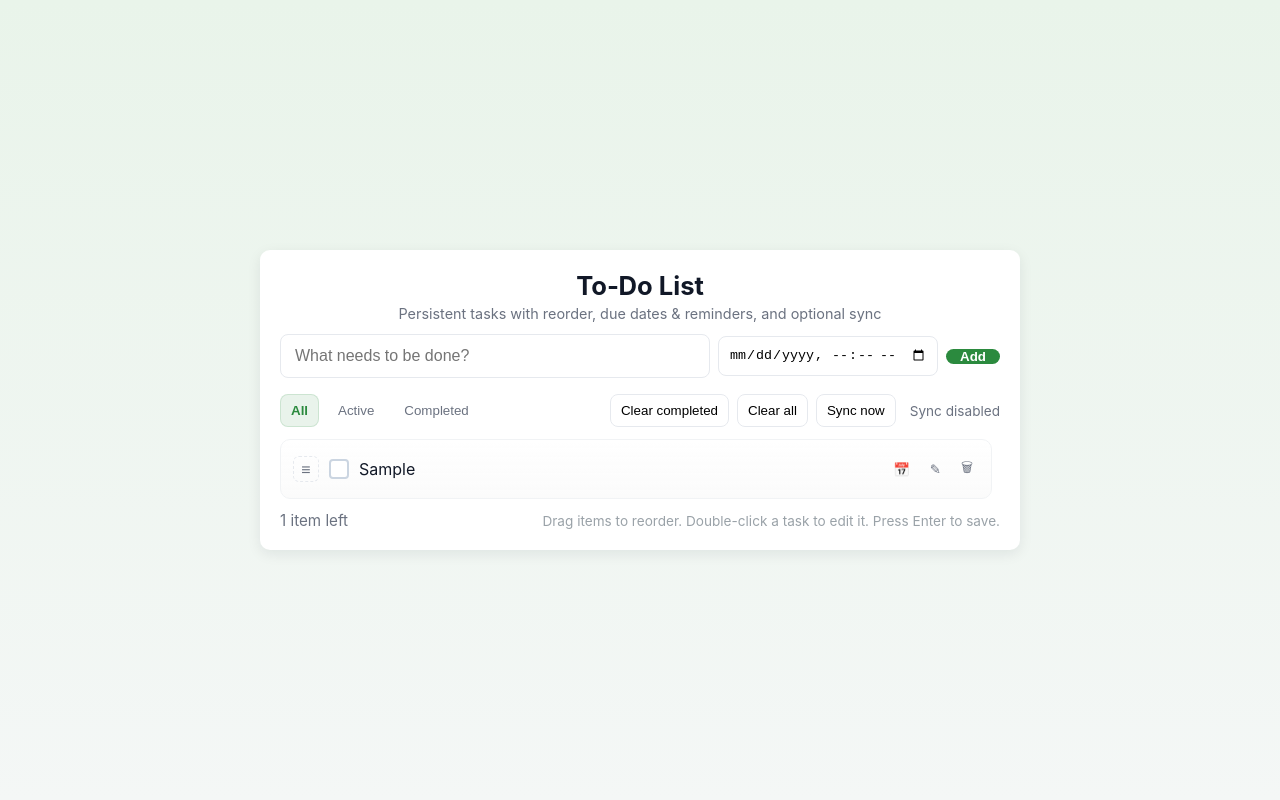
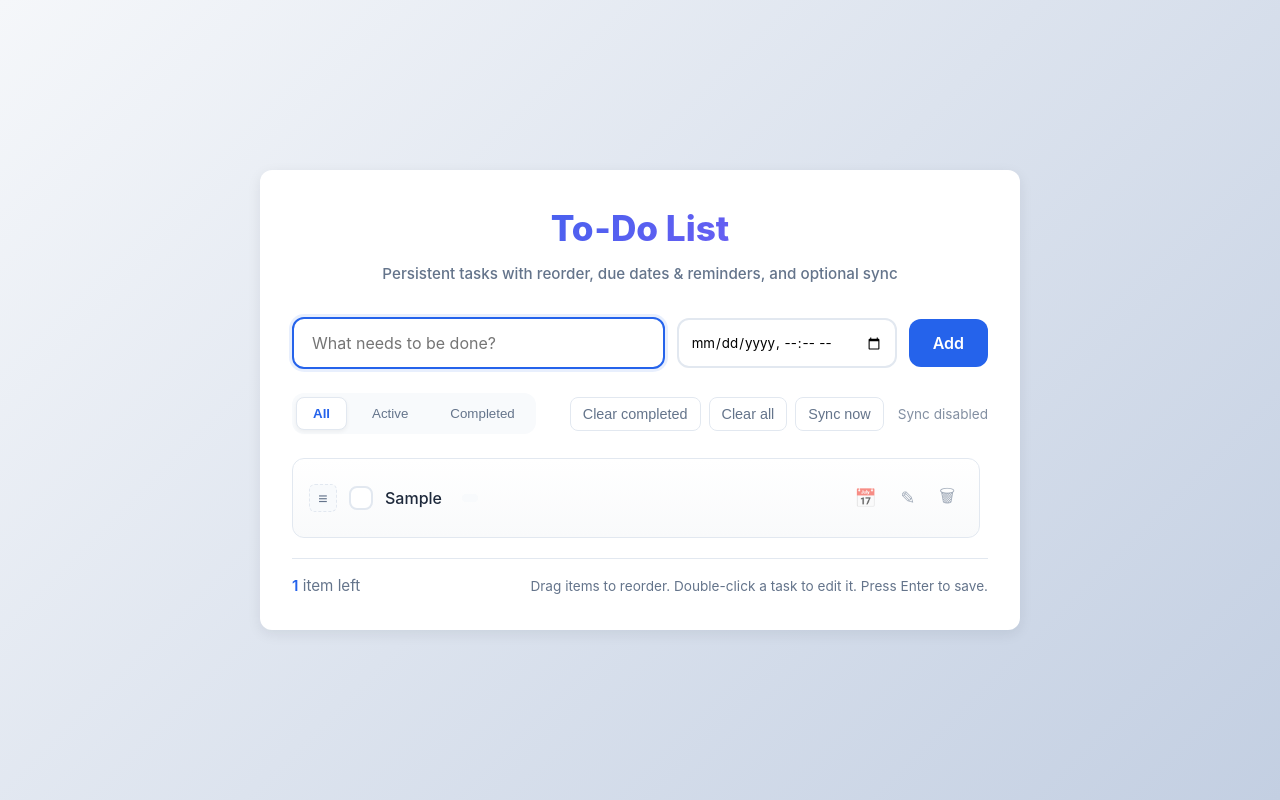
Before and after one commit to chiaralinlin/lin, a plain HTML site: page index.html in a window 1280 px wide. Both pictures are taken after typing "Sample" into the empty fields and a click on the button "Add". Drawn offline with Linux system fonts and the light colour scheme.

Commit message:
优化界面设计和交互体验

```diff
--- a/app.js
+++ b/app.js
@@ -510,7 +510,7 @@ function render() {
 
   // update count
   const remaining = todos.filter(t => !t.completed).length;
-  countEl.textContent = `${remaining} item${remaining !== 1 ? 's' : ''} left`;
+  countEl.innerHTML = `<span class="count">${remaining}</span> item${remaining !== 1 ? 's' : ''} left`;
 
   // update filter active state
   filterButtons.forEach(btn => btn.classList.toggle('active', btn.dataset.filter === filter));
--- a/style.css
+++ b/style.css
@@ -1,12 +1,20 @@
 :root{
-  --bg:#f4f7f6;
+  --bg:#f8fafc;
   --panel:#ffffff;
-  --accent:#2b8a3e;
-  --muted:#6b7280;
-  --danger:#e53e3e;
+  --accent:#2563eb;
+  --accent-hover:#1d4ed8;
+  --muted:#64748b;
+  --danger:#ef4444;
+  --warning:#f59e0b;
+  --success:#10b981;
+  --text-primary:#1e293b;
+  --text-secondary:#64748b;
+  --border:#e2e8f0;
   --shadow: 0 4px 14px rgba(16,24,40,0.08);
-  --radius:10px;
+  --shadow-hover: 0 10px 25px -5px rgba(0,0,0,0.1);
+  --radius:12px;
   --max-width:760px;
+  --transition: all 0.2s ease;
 }
 
 *{box-sizing:border-box}
@@ -14,12 +22,15 @@ html,body{height:100%}
 body{
   margin:0;
   font-family:Inter, system-ui, -apple-system, "Segoe UI", Roboto, "Helvetica Neue", Arial;
-  background:linear-gradient(180deg,#e9f4ea 0%, var(--bg) 100%);
-  color:#111827;
+  background:linear-gradient(135deg, #f5f7fa 0%, #c3cfe2 100%);
+  color:var(--text-primary);
   display:flex;
   align-items:center;
   justify-content:center;
-  padding:32px;
+  min-height:100vh;
+  padding:20px;
+  font-size:16px;
+  line-height:1.5;
 }
 
 .app{
@@ -28,45 +39,83 @@ body{
   background:var(--panel);
   border-radius:var(--radius);
   box-shadow:var(--shadow);
-  padding:20px;
+  padding:32px;
+  transition:var(--transition);
 }
 
 .app-header{
   text-align:center;
-  margin-bottom:12px;
+  margin-bottom:32px;
+  animation: fadeInDown 0.5s ease-out;
 }
-.app-header h1{margin:0;font-size:1.6rem}
-.subtitle{margin:4px 0 0;color:var(--muted);font-size:0.9rem}
+.app-header h1{
+  margin:0;
+  font-size:2.2rem;
+  font-weight:800;
+  background:linear-gradient(135deg, var(--accent), #8b5cf6);
+  -webkit-background-clip:text;
+  background-clip:text;
+  color:transparent;
+  margin-bottom:8px;
+}
+.subtitle{
+  margin:0;
+  color:var(--text-secondary);
+  font-size:0.95rem;
+  font-weight:500;
+}
 
 /* Add section */
 .add-section{
   display:flex;
-  gap:8px;
-  margin:12px 0 16px;
+  gap:12px;
+  margin-bottom:24px;
   align-items:center;
+  animation: fadeInUp 0.5s ease-out 0.1s both;
 }
 #newTodo{
   flex:1;
-  padding:12px 14px;
-  border:1px solid #e6e9ee;
-  border-radius:8px;
+  padding:14px 18px;
+  border:2px solid var(--border);
+  border-radius:var(--radius);
   font-size:1rem;
   outline:none;
+  transition:var(--transition);
+  background-color:var(--panel);
+  font-family:inherit;
+}
+#newTodo:focus{
+  border-color:var(--accent);
+  box-shadow:0 0 0 3px rgba(37, 99, 235, 0.1);
 }
 #newDue{
   width:220px;
-  padding:10px;
-  border:1px solid #e6e9ee;
-  border-radius:8px;
+  padding:14px 12px;
+  border:2px solid var(--border);
+  border-radius:var(--radius);
+  transition:var(--transition);
+  font-family:inherit;
+}
+#newDue:focus{
+  border-color:var(--accent);
+  box-shadow:0 0 0 3px rgba(37, 99, 235, 0.1);
 }
 #addBtn{
   background:var(--accent);
   color:#fff;
   border:0;
-  padding:0 14px;
-  border-radius:8px;
+  padding:14px 24px;
+  border-radius:var(--radius);
   cursor:pointer;
   font-weight:600;
+  transition:var(--transition);
+  font-family:inherit;
+  font-size:1rem;
+}
+#addBtn:hover{
+  background:var(--accent-hover);
+  transform:translateY(-1px);
+  box-shadow:var(--shadow-hover);
 }
 
 /* Controls */
@@ -74,117 +123,357 @@ body{
   display:flex;
   align-items:center;
   justify-content:space-between;
-  gap:12px;
-  margin-bottom:12px;
+  gap:16px;
+  margin-bottom:24px;
+  flex-wrap:wrap;
+  animation: fadeInUp 0.5s ease-out 0.2s both;
 }
-.filters{display:flex;gap:8px}
+.filters{display:flex;gap:8px;background:var(--bg);padding:4px;border-radius:var(--radius)}
 .filter{
   background:transparent;
   border:1px solid transparent;
-  padding:8px 10px;
+  padding:8px 16px;
   border-radius:8px;
   cursor:pointer;
-  color:var(--muted);
+  color:var(--text-secondary);
+  transition:var(--transition);
+  font-weight:500;
+}
+.filter:hover:not(.active){
+  background:rgba(255,255,255,0.6);
 }
 .filter.active{
-  background:rgba(43,138,62,0.1);
+  background:var(--panel);
   color:var(--accent);
-  border-color:rgba(43,138,62,0.15);
+  border-color:var(--border);
   font-weight:600;
+  box-shadow:0 2px 4px rgba(0,0,0,0.05);
 }
-.actions{display:flex;gap:8px;align-items:center}
+.actions{display:flex;gap:8px;align-items:center;flex-wrap:wrap}
 .actions button{
   background:transparent;
-  border:1px solid #e6e9ee;
-  padding:8px 10px;
+  border:1px solid var(--border);
+  padding:8px 12px;
   border-radius:8px;
   cursor:pointer;
+  color:var(--text-secondary);
+  transition:var(--transition);
+  font-size:0.9rem;
+  font-weight:500;
 }
+.actions button:hover{
+  background:var(--bg);
+  color:var(--text-primary);
+}
+.sync-status{font-size:0.85rem;color:var(--muted);margin-left:6px;animation: pulse 2s infinite}
 .sync-status{font-size:0.85rem;color:var(--muted);margin-left:6px}
 
 /* List */
 .list-wrap{
-  max-height:54vh;
-  overflow:auto;
+  max-height:50vh;
+  overflow-y:auto;
   padding-right:8px;
-  margin-bottom:12px;
+  margin-bottom:20px;
+  animation: fadeInUp 0.5s ease-out 0.3s both;
 }
-.todo-list{list-style:none;padding:0;margin:0;display:flex;flex-direction:column;gap:10px}
+.todo-list{list-style:none;padding:0;margin:0;display:flex;flex-direction:column;gap:12px}
+
+/* Custom scrollbar */
+.list-wrap::-webkit-scrollbar{
+  width:6px;
+}
+.list-wrap::-webkit-scrollbar-track{
+  background:var(--bg);
+  border-radius:10px;
+}
+.list-wrap::-webkit-scrollbar-thumb{
+  background:var(--border);
+  border-radius:10px;
+}
+.list-wrap::-webkit-scrollbar-thumb:hover{
+  background:var(--text-secondary);
+}
 .todo-item{
   display:flex;
   align-items:center;
   gap:12px;
-  padding:12px;
-  background:linear-gradient(180deg, rgba(255,255,255,0.6), rgba(250,250,250,0.8));
-  border-radius:10px;
-  border:1px solid #f1f3f5;
+  padding:16px;
+  background:linear-gradient(180deg, var(--panel), #f9fafb);
+  border-radius:var(--radius);
+  border:1px solid var(--border);
   align-items:center;
+  transition:var(--transition);
+  position:relative;
+  overflow:hidden;
+}
+.todo-item::before{
+  content:'';
+  position:absolute;
+  left:0;
+  top:0;
+  bottom:0;
+  width:4px;
+  background:linear-gradient(to bottom, var(--accent), #8b5cf6);
+  transform:scaleY(0);
+  transition:transform 0.3s ease;
+}
+.todo-item:hover::before{
+  transform:scaleY(1);
+}
+.todo-item:hover{
+  box-shadow:var(--shadow-hover);
+  transform:translateY(-1px);
 }
 .todo-item.dragging{opacity:0.6;transform:scale(0.995);box-shadow:0 6px 18px rgba(0,0,0,0.06);}
+.todo-item.drag-over{border-color:var(--accent);background:linear-gradient(180deg, #eff6ff, #ffffff);}
 
 /* left chunk */
-.todo-left{display:flex;align-items:center;gap:10px;flex:1}
+.todo-left{display:flex;align-items:center;gap:12px;flex:1;min-width:0}
 .handle{
-  width:26px;height:26px;border-radius:6px;border:1px dashed #e6e9ee;display:flex;align-items:center;justify-content:center;
-  color:var(--muted);
+  width:28px;height:28px;border-radius:6px;border:1px dashed var(--border);display:flex;align-items:center;justify-content:center;
+  color:var(--text-secondary);
   cursor:grab;
+  transition:var(--transition);
+  background:var(--bg);
+}
+.handle:hover{
+  border-color:var(--accent);
+  color:var(--accent);
+  background:#eff6ff;
 }
 .handle:active{cursor:grabbing}
 
 /* checkbox */
 .toggle{
-  width:20px;height:20px;border-radius:4px;border:2px solid #cbd5e1;display:inline-flex;align-items:center;justify-content:center;
-  cursor:pointer;background:#fff;
+  width:24px;height:24px;border-radius:8px;border:2px solid var(--border);display:inline-flex;align-items:center;justify-content:center;
+  cursor:pointer;background:var(--panel);
+  transition:var(--transition);
+  flex-shrink:0;
+}
+.toggle:hover{
+  border-color:var(--accent);
 }
 .toggle.checked{
   background:var(--accent);
   border-color:var(--accent);
+  transform:scale(1.1);
 }
-.checkmark{width:10px;height:10px;background:#fff;border-radius:2px;opacity:0.95;transform:scale(0.9)}
+.toggle.checked:hover{
+  background:var(--accent-hover);
+  border-color:var(--accent-hover);
+}
+.checkmark{width:12px;height:12px;background:#fff;border-radius:2px;opacity:0.95;transform:scale(0.9);animation: checkmark 0.3s ease-out forwards}
 
 /* text */
 .todo-text{
   font-size:1rem;
-  color:#111827;
+  color:var(--text-primary);
   min-width:0;
   word-break:break-word;
+  font-weight:500;
+  transition:var(--transition);
 }
-.todo-text.completed{color:var(--muted);text-decoration:line-through;opacity:0.85}
+.todo-text:hover:not(.completed){
+  color:var(--accent);
+}
+.todo-text.completed{
+  color:var(--text-secondary);
+  text-decoration:line-through;
+  opacity:0.7;
+  font-weight:400;
+  animation: fadeCompleted 0.3s ease-out}
 
 /* due */
 .due{
-  font-size:0.85rem;color:var(--muted);margin-left:6px;
+  font-size:0.85rem;color:var(--text-secondary);margin-left:8px;padding:4px 8px;border-radius:16px;background:var(--bg);
+  transition:var(--transition);
+  flex-shrink:0;
 }
-.due.due-soon{color:#b45309;font-weight:600}
-.due.overdue{color:var(--danger);font-weight:700}
+.due.due-soon{color:var(--warning);background:#fef3c7;font-weight:600}
+.due.overdue{color:var(--danger);background:#fee2e2;font-weight:700}
 
 /* edit input */
 .edit-input{
-  padding:8px 10px;
+  padding:10px 12px;
   font-size:1rem;
-  border:1px solid #e6e9ee;
-  border-radius:8px;
+  border:2px solid var(--accent);
+  border-radius:var(--radius);
   width:100%;
+  outline:none;
+  font-family:inherit;
+  box-shadow:0 0 0 3px rgba(37, 99, 235, 0.1);
+  animation: inputFocus 0.2s ease-out;
 }
 
 /* right buttons */
-.todo-actions{display:flex;gap:8px}
+.todo-actions{display:flex;gap:8px;opacity:0.6;transition:opacity 0.2s ease}
+.todo-item:hover .todo-actions{opacity:1}
 .icon-btn{
   border:0;
   background:transparent;
   cursor:pointer;
-  color:var(--muted);
-  padding:6px;
-  border-radius:6px;
+  color:var(--text-secondary);
+  padding:8px;
+  border-radius:8px;
+  transition:var(--transition);
+  font-size:1.1rem;
+  display:flex;
+  align-items:center;
+  justify-content:center;
 }
-.icon-btn:hover{background:#f3f6f5;color:#111827}
+.icon-btn:hover{
+  background:var(--bg);
+  color:var(--accent);
+  transform:scale(1.1);
+}
+.icon-btn:active{
+  transform:scale(0.95);
+}
 
 /* footer */
-.status{display:flex;justify-content:space-between;align-items:center;color:var(--muted);font-size:0.95rem}
-.hint{font-size:0.85rem;color:#9aa2a8}
+.status{
+  display:flex;
+  justify-content:space-between;
+  align-items:center;
+  color:var(--text-secondary);
+  font-size:0.95rem;
+  padding-top:16px;
+  border-top:1px solid var(--border);
+  animation: fadeInUp 0.5s ease-out 0.4s both;
+}
+.count{
+  font-weight:600;
+  color:var(--accent);
+}
+.hint{font-size:0.85rem;color:var(--text-secondary);line-height:1.4}
+
+/* Animations */
+@keyframes fadeInDown {
+  from {
+    opacity: 0;
+    transform: translateY(-20px);
+  }
+  to {
+    opacity: 1;
+    transform: translateY(0);
+  }
+}
+
+@keyframes fadeInUp {
+  from {
+    opacity: 0;
+    transform: translateY(20px);
+  }
+  to {
+    opacity: 1;
+    transform: translateY(0);
+  }
+}
+
+@keyframes pulse {
+  0%, 100% {
+    opacity: 0.7;
+  }
+  50% {
+    opacity: 1;
+  }
+}
+
+@keyframes checkmark {
+  0% {
+    transform: scale(0);
+    opacity: 0;
+  }
+  50% {
+    transform: scale(1.2);
+  }
+  100% {
+    transform: scale(1);
+    opacity: 0.95;
+  }
+}
+
+@keyframes fadeCompleted {
+  from {
+    opacity: 1;
+    color: var(--text-primary);
+  }
+  to {
+    opacity: 0.7;
+    color: var(--text-secondary);
+  }
+}
+
+@keyframes inputFocus {
+  from {
+    transform: scale(0.95);
+  }
+  to {
+    transform: scale(1);
+  }
+}
 
 /* responsive */
 @media (max-width:820px){
   #newDue{display:none}
   .actions{flex-wrap:wrap}
 }
+
+@media (max-width:768px){
+  .app{
+    padding:24px;
+  }
+  .app-header h1{
+    font-size:1.8rem;
+  }
+  .add-section{
+    flex-direction:column;
+    align-items:stretch;
+  }
+  #newTodo{
+    width:100%;
+  }
+  .controls{
+    flex-direction:column;
+    align-items:stretch;
+  }
+  .filters{
+    justify-content:center;
+    order:1;
+  }
+  .actions{
+    justify-content:center;
+    order:2;
+  }
+  .todo-item{
+    padding:14px;
+  }
+  .list-wrap{
+    max-height:60vh;
+  }
+}
+
+@media (max-width:480px){
+  body{
+    padding:16px;
+  }
+  .app{
+    padding:20px;
+  }
+  .app-header h1{
+    font-size:1.6rem;
+  }
+  .todo-left{
+    flex-wrap:wrap;
+  }
+  .due{
+    margin-left:0;
+    margin-top:4px;
+    font-size:0.8rem;
+  }
+  .status{
+    flex-direction:column;
+    align-items:flex-start;
+    gap:8px;
+  }
+}
```
Also changed, not shown: 1 other file.
